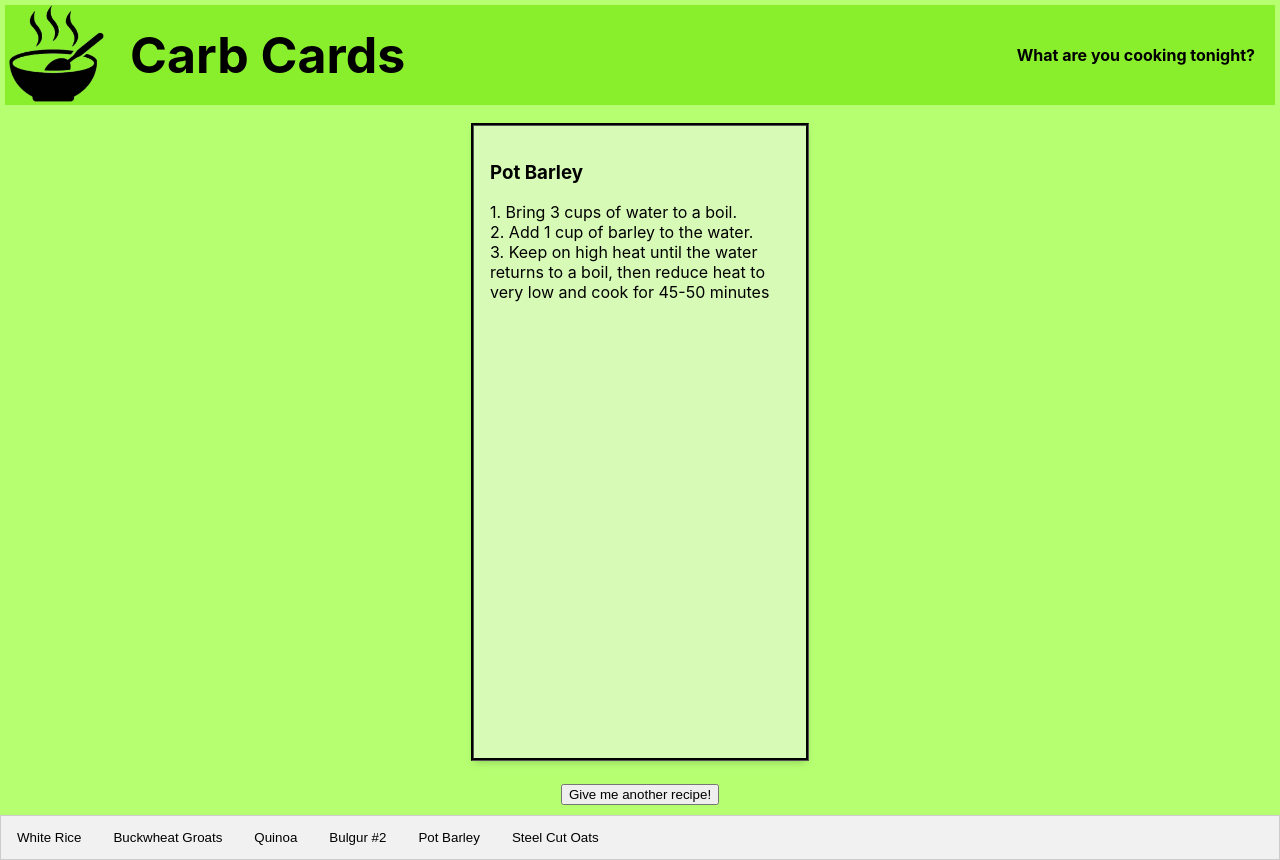
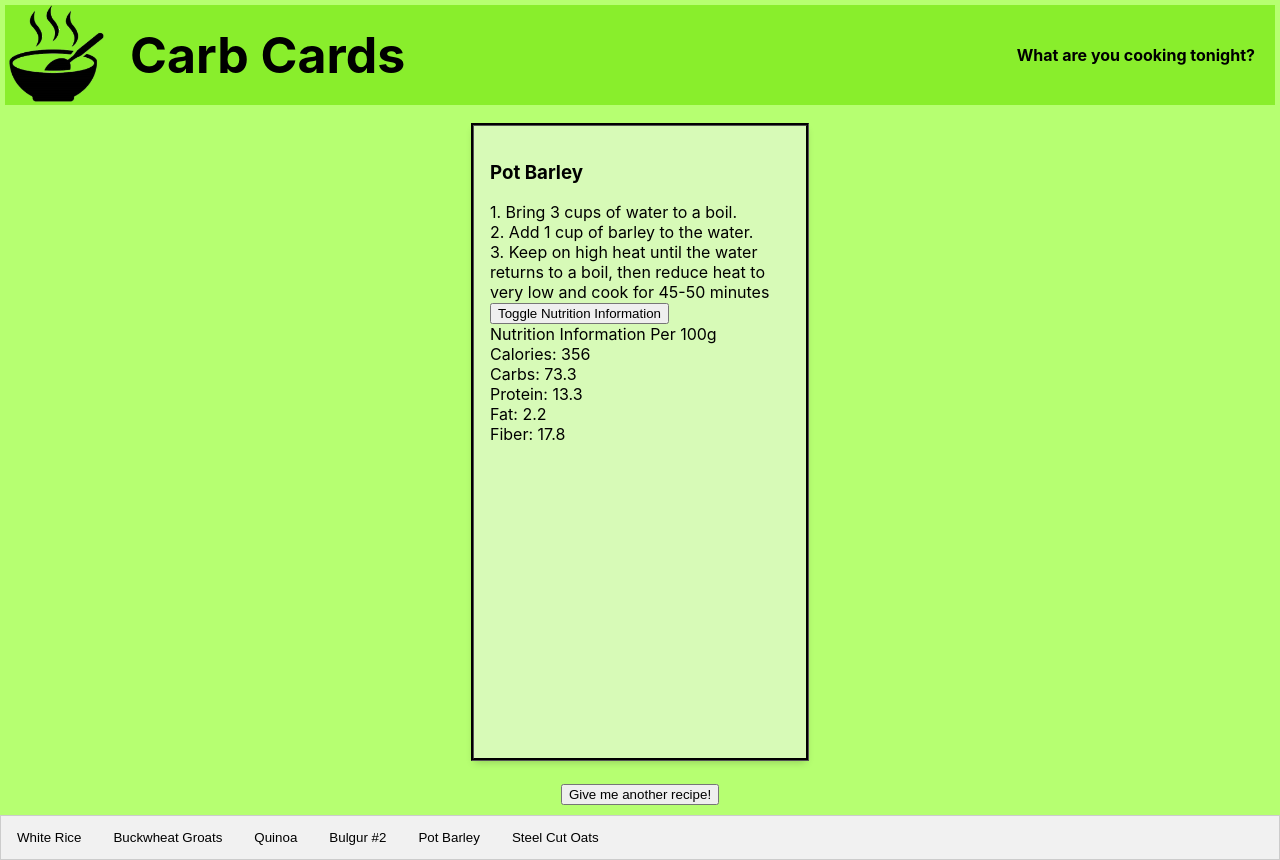
Before and after one commit to MarieIndustries/carb-cards, a React (Create React App) app: page / in a window 1280 px wide. Built offline with nearby package versions, Linux system fonts and the light colour scheme.

Commit message:
adding nutrition information to card with button toggle

```diff
--- a/public/index.html
+++ b/public/index.html
@@ -24,7 +24,7 @@
       work correctly both with client-side routing and a non-root public URL.
       Learn how to configure a non-root public URL by running `npm run build`.
     -->
-    <title>React App</title>
+    <title>Carb Cards</title>
   </head>
   <body>
     <noscript>You need to enable JavaScript to run this app.</noscript>
--- a/src/App.js
+++ b/src/App.js
@@ -7,6 +7,7 @@ import './index.css'
 
 function App() {
   const [currentRecipe, setCurrentRecipe] = React.useState(randomRecipeIndex())
+  const [showMacros, setShowMacros] = React.useState(true)
 
   function randomRecipeIndex(){
     return Math.floor(Math.random() * CarbData.data.length)
@@ -32,10 +33,14 @@ function App() {
       setCurrentRecipe(currentlySelectedElement[0].id-1)
   }
 
+  function handleShowMacros(cardMacros){
+      setShowMacros(prevState => !prevState)
+  }
+
   return (
     <div className="App">
         <Header />
-        <Card recipeIndex={currentRecipe}/>
+        <Card recipeIndex={currentRecipe} showMacros={showMacros} handleShowMacros={handleShowMacros}/>
         {newRecipeButton()}
         <Navbar handleClick={selectSpecificRecipe}  />
     </div>
--- a/src/components/Card.js
+++ b/src/components/Card.js
@@ -6,16 +6,35 @@ export default function Card(props){
 
     const data = CarbData.data;
 
-    //TODO: add nutrition content to card. Maybe hide when button is clicked
+    //TODO: format nutrition information into table
+
     const directionsArray = data[props.recipeIndex].directions.split('\n')
     var directionsRows = [];
     directionsArray.forEach(instruction => directionsRows.push(<div>{instruction}</div>))
+
+    const showMacros = props.showMacros;
+    const nutrition = data[props.recipeIndex].nutrition;
+    function NutritionDisplay(){
+        return(
+            <div>
+                <div>Nutrition Information Per 100g</div>
+                <div>Calories: {nutrition.calories}</div>
+                <div>Carbs: {nutrition.macros.carbs}</div>
+                <div>Protein: {nutrition.macros.protein}</div>
+                <div>Fat: {nutrition.macros.fat}</div>
+                <div>Fiber: {nutrition.fiber}</div>
+            </div>
+        )
+    }
+
 
     return(
         <div className="parentCard">
            <div className="card">
                  <h3>{data[props.recipeIndex].title}</h3>
                  {directionsRows}
+                 <button onClick={props.handleShowMacros}>Toggle Nutrition Information</button>
+                {showMacros && <div>{NutritionDisplay()}</div>}
              </div>
         </div>
     )
```
